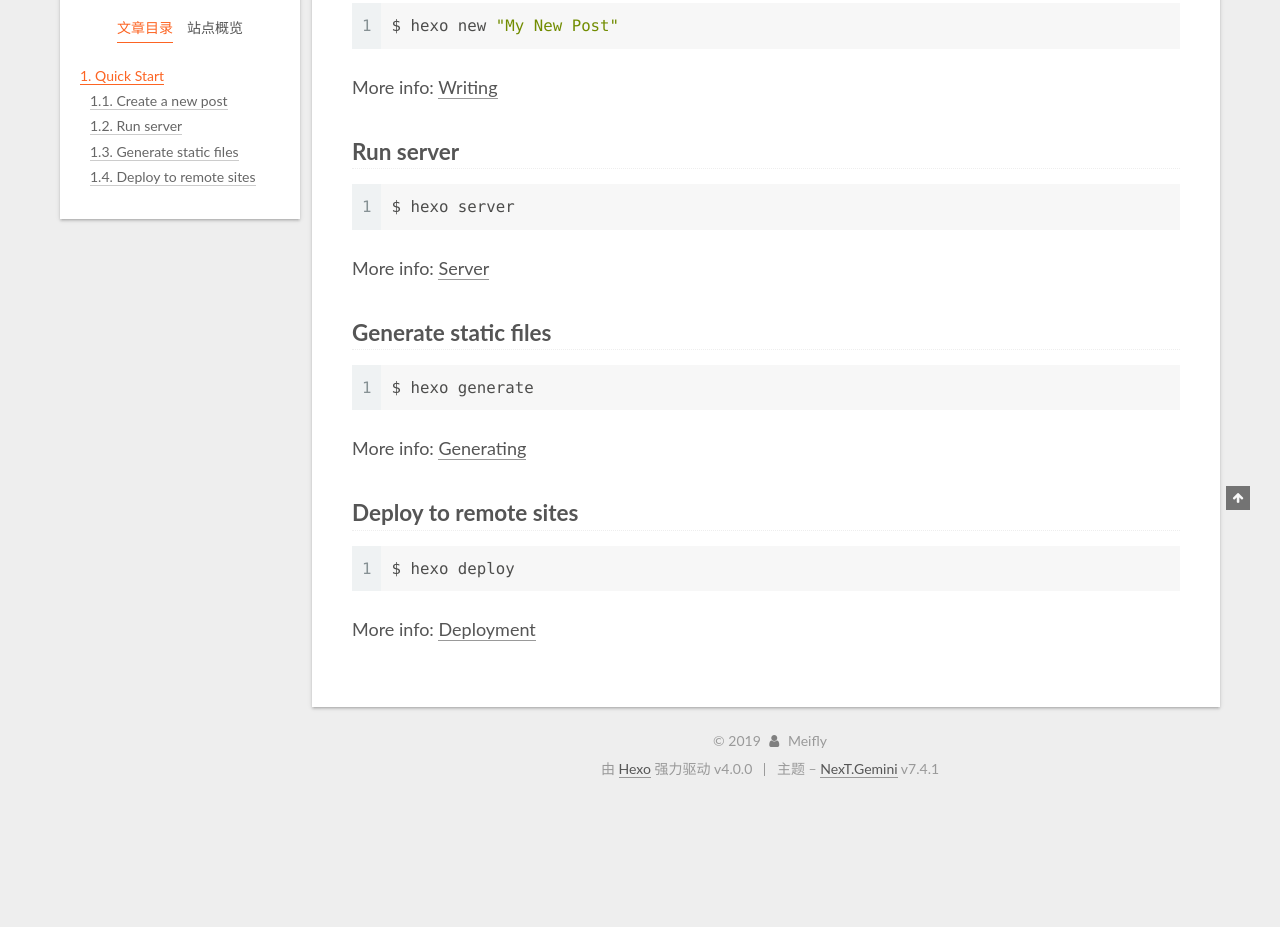
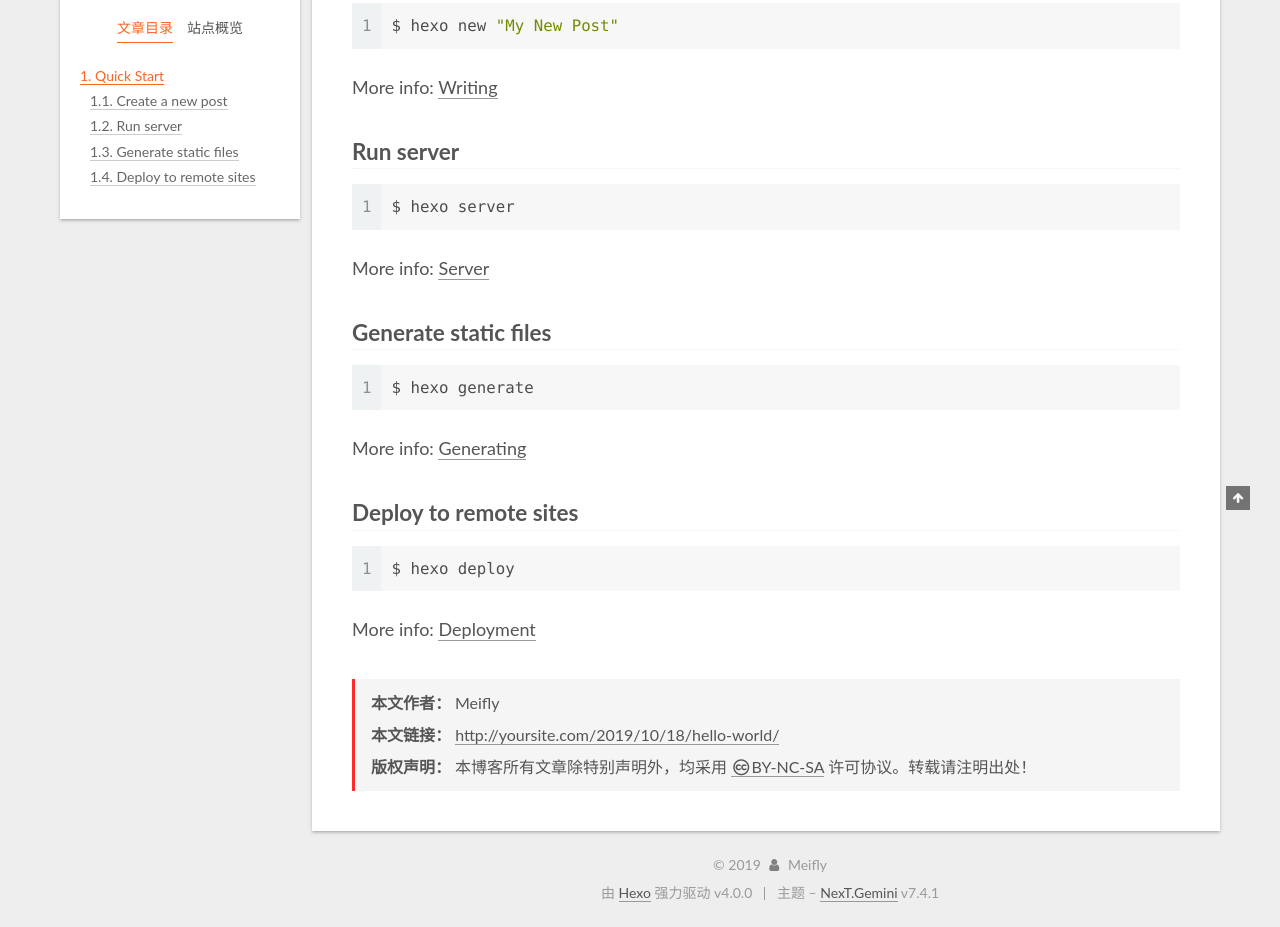
Before and after one commit to mfblog/mfblog.github.io, a plain HTML site: page 2019/10/18/hello-world/index.html in a window 1280 px wide. Shown: the part 390-1317 px from the top of the page. Before the commit the page ends 1193 px from the top, so only its background shows below. Drawn offline with Linux system fonts and the light colour scheme; a script that the page names is missing.

Commit message:
Site updated: 2019-10-18 19:18:34

```diff
--- a/2019/10/18/hello-world/index.html
+++ b/2019/10/18/hello-world/index.html
@@ -62,7 +62,7 @@
 <meta property="og:site_name" content="Meifly&#39;blog">
 <meta property="og:description" content="Welcome to Hexo! This is your very first post. Check documentation for more info. If you get any problems when using Hexo, you can find the answer in troubleshooting or you can ask me on GitHub.">
 <meta property="og:locale" content="zh-CN">
-<meta property="og:updated_time" content="2019-10-18T07:48:32.605Z">
+<meta property="og:updated_time" content="2019-10-18T11:15:01.892Z">
 <meta name="twitter:card" content="summary">
   <link rel="canonical" href="http://yoursite.com/2019/10/18/hello-world/">
 
@@ -294,7 +294,7 @@
 
 
 
-              <time title="创建时间：2019-10-18 14:45:31 / 修改时间：15:48:32" itemprop="dateCreated datePublished" datetime="2019-10-18T14:45:31+08:00">2019-10-18</time>
+              <time title="创建时间：2019-10-18 14:45:31 / 修改时间：19:15:01" itemprop="dateCreated datePublished" datetime="2019-10-18T14:45:31+08:00">2019-10-18</time>
             </span>
 
 
@@ -313,8 +313,7 @@
     <div class="post-body" itemprop="articleBody">
 
 
-        <p>Welcome to <a href="https://hexo.io/" target="_blank" rel="noopener">Hexo</a>! This is your very first post. Check <a href="https://hexo.io/docs/" target="_blank" rel="noopener">documentation</a> for more info. If you get any problems when using Hexo, you can find the answer in <a href="https://hexo.io/docs/troubleshooting.html" target="_blank" rel="noopener">troubleshooting</a> or you can ask me on <a href="https://github.com/hexojs/hexo/issues" target="_blank" rel="noopener">GitHub</a>.</p>
-<a id="more"></a>
+        <p>Welcome to <a href="https://hexo.io/" target="_blank" rel="noopener">Hexo</a>! This is your very first post. Check <a href="https://hexo.io/docs/" target="_blank" rel="noopener">documentation</a> for more info. If you get any problems when using Hexo, you can find the answer in <a href="https://hexo.io/docs/troubleshooting.html" target="_blank" rel="noopener">troubleshooting</a> or you can ask me on <a href="https://github.com/hexojs/hexo/issues" target="_blank" rel="noopener">GitHub</a>.</p><a id="more"></a>
 <h2 id="Quick-Start"><a href="#Quick-Start" class="headerlink" title="Quick Start"></a>Quick Start</h2><h3 id="Create-a-new-post"><a href="#Create-a-new-post" class="headerlink" title="Create a new post"></a>Create a new post</h3><figure class="highlight bash"><table><tr><td class="gutter"><pre><span class="line">1</span><br></pre></td><td class="code"><pre><span class="line">$ hexo new <span class="string">"My New Post"</span></span><br></pre></td></tr></table></figure>
 
 <p>More info: <a href="https://hexo.io/docs/writing.html" target="_blank" rel="noopener">Writing</a></p>
@@ -333,6 +332,24 @@
 
 
 
+
+
+
+
+<div>
+<ul class="post-copyright">
+  <li class="post-copyright-author">
+    <strong>本文作者： </strong>Meifly
+  </li>
+  <li class="post-copyright-link">
+    <strong>本文链接：</strong>
+    <a href="http://yoursite.com/2019/10/18/hello-world/" title="Hello World">http://yoursite.com/2019/10/18/hello-world/</a>
+  </li>
+  <li class="post-copyright-license">
+    <strong>版权声明： </strong>本博客所有文章除特别声明外，均采用 <a href="https://creativecommons.org/licenses/by-nc-sa/4.0/" rel="noopener" target="_blank"><i class="fa fa-fw fa-creative-commons"></i>BY-NC-SA</a> 许可协议。转载请注明出处！
+  </li>
+</ul>
+</div>
 
 
 
--- a/css/main.css
+++ b/css/main.css
@@ -1147,7 +1147,7 @@ pre .javascript .function {
 }
 .links-of-author a::before,
 .links-of-author span.exturl::before {
-  background: #c99f9e;
+  background: #222f86;
   border-radius: 50%;
   content: ' ';
   display: inline-block;
@@ -1944,6 +1944,13 @@ pre .javascript .function {
   align-self: center;
   height: 30px;
 }
+.post-copyright {
+  background: #f5f5f5;
+  border-left: 3px solid #ff2a2a;
+  list-style: none;
+  margin: 2em 0 0;
+  padding: 0.5em 1em;
+}
 .category-all-page .category-all-title {
   text-align: center;
 }
--- a/search.xml
+++ b/search.xml
@@ -3,8 +3,7 @@
   <entry>
     <title>Hello World</title>
     <url>/2019/10/18/hello-world/</url>
-    <content><![CDATA[<p>Welcome to <a href="https://hexo.io/" target="_blank" rel="noopener">Hexo</a>! This is your very first post. Check <a href="https://hexo.io/docs/" target="_blank" rel="noopener">documentation</a> for more info. If you get any problems when using Hexo, you can find the answer in <a href="https://hexo.io/docs/troubleshooting.html" target="_blank" rel="noopener">troubleshooting</a> or you can ask me on <a href="https://github.com/hexojs/hexo/issues" target="_blank" rel="noopener">GitHub</a>.</p>
-<a id="more"></a>
+    <content><![CDATA[<p>Welcome to <a href="https://hexo.io/" target="_blank" rel="noopener">Hexo</a>! This is your very first post. Check <a href="https://hexo.io/docs/" target="_blank" rel="noopener">documentation</a> for more info. If you get any problems when using Hexo, you can find the answer in <a href="https://hexo.io/docs/troubleshooting.html" target="_blank" rel="noopener">troubleshooting</a> or you can ask me on <a href="https://github.com/hexojs/hexo/issues" target="_blank" rel="noopener">GitHub</a>.</p><a id="more"></a>
 <h2 id="Quick-Start"><a href="#Quick-Start" class="headerlink" title="Quick Start"></a>Quick Start</h2><h3 id="Create-a-new-post"><a href="#Create-a-new-post" class="headerlink" title="Create a new post"></a>Create a new post</h3><figure class="highlight bash"><table><tr><td class="code"><pre><span class="line">$ hexo new <span class="string">"My New Post"</span></span><br></pre></td></tr></table></figure>
 
 <p>More info: <a href="https://hexo.io/docs/writing.html" target="_blank" rel="noopener">Writing</a></p>
```
Also changed, not shown: index.html (+1 -1 lines).
